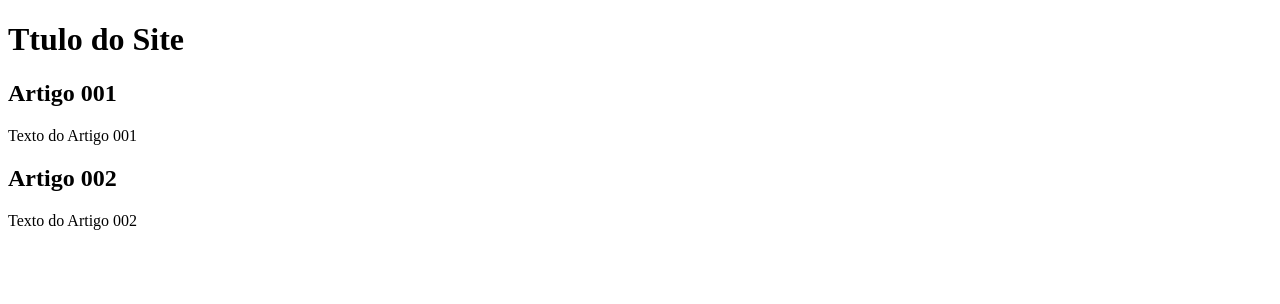
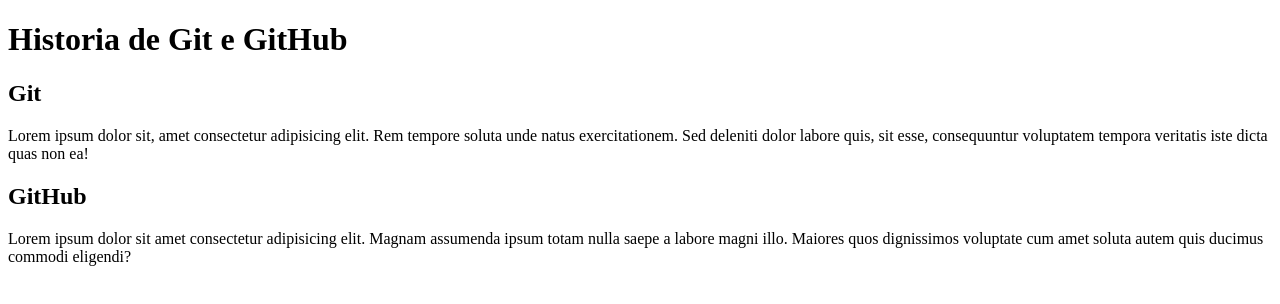
Before and after one commit to CaiqueWSPDev/Projeto-Site, a plain HTML site: page index.html in a window 1280 px wide. Drawn offline with Linux system fonts and the light colour scheme.

Commit message:
conteudo

```diff
--- a/index.html
+++ b/index.html
@@ -4,20 +4,20 @@
     <meta charset="UTF-8">
     <meta http-equiv="X-UA-Compatible" content="IE=edge">
     <meta name="viewport" content="width=device-width, initial-scale=1.0">
-    <title>Titulo Principal</title>
+    <title>Curso de Git e GitHub</title>
 </head>
 <body>
     <main>
         <header>
-            <h1>Ttulo do Site</h1>
+            <h1>Historia de Git e GitHub</h1>
         </header>
         <article>
-            <h2>Artigo 001</h2>
-            <p>Texto do Artigo 001</p>
+            <h2>Git</h2>
+            <p>Lorem ipsum dolor sit, amet consectetur adipisicing elit. Rem tempore soluta unde natus exercitationem. Sed deleniti dolor labore quis, sit esse, consequuntur voluptatem tempora veritatis iste dicta quas non ea!</p>
         </article>
         <article>
-            <h2>Artigo 002</h2>
-            <p>Texto do Artigo 002</p>
+            <h2>GitHub</h2>
+            <p>Lorem ipsum dolor sit amet consectetur adipisicing elit. Magnam assumenda ipsum totam nulla saepe a labore magni illo. Maiores quos dignissimos voluptate cum amet soluta autem quis ducimus commodi eligendi?</p>
         </article>
     </main>
 
```
